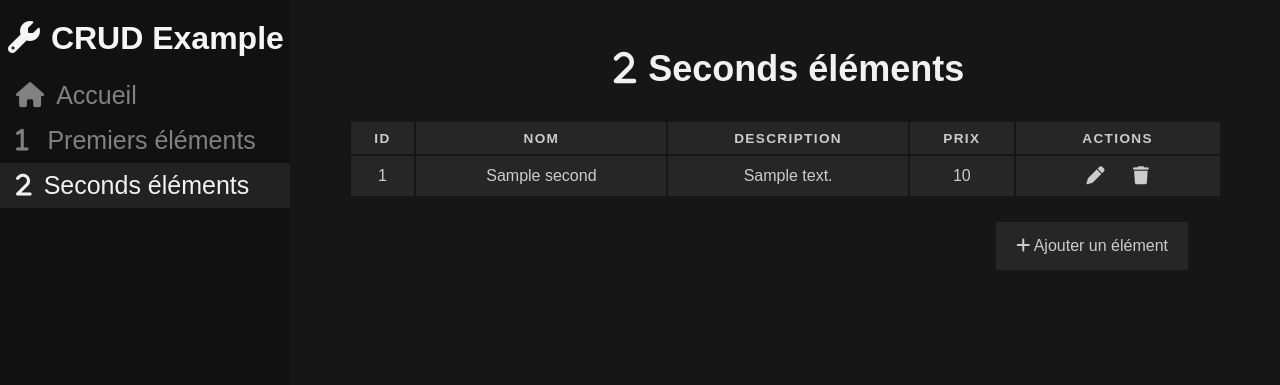
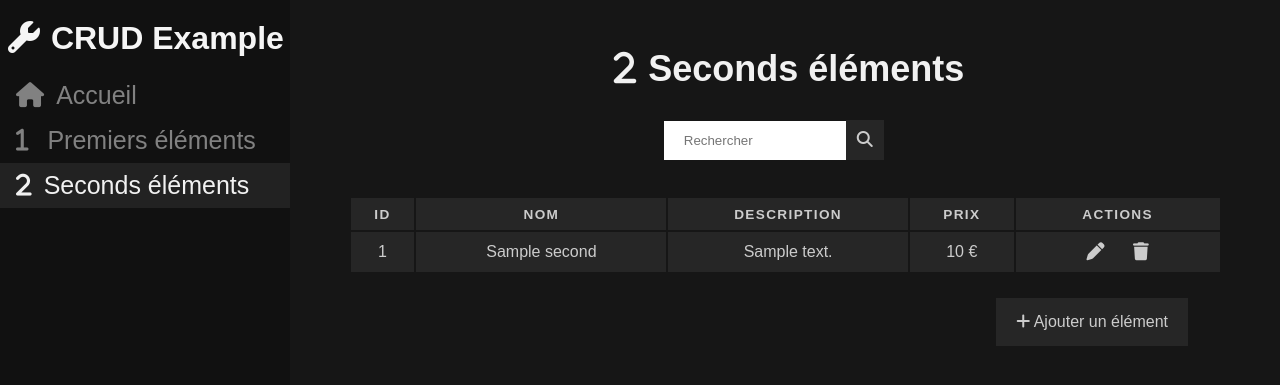
Before and after one commit to Str4ky/crud-example, a PHP site: page /second/?page=1 in a window 1280 px wide. Shown: the top 385 px of the page. Run offline with PHP 8.4, Linux system fonts and the light colour scheme; tables that the repository leaves empty hold one stand-in row (values such as "Sample post").

Commit message:
Add files via upload

```diff
--- a/assets/css/style.css
+++ b/assets/css/style.css
@@ -178,3 +178,31 @@ input[type=text], input[type=number] {
     float: left;
     margin-left: 82px;
 }
+
+.search {
+    align-items: center;
+    width: 25%;
+    margin-left: auto;
+    margin-right: auto;
+}
+
+.search input[type=text] {
+    display: inline-block;
+    box-sizing: border-box;
+    border: none;
+    outline: none;
+    width: 75%;
+}
+
+.search a {
+    display: inline-block;
+    background-color: #262626;
+    color:#ccc;
+    text-decoration: none;
+    padding: 11px;
+}
+
+.search a:hover {
+    background-color: #333333;
+    cursor: pointer;
+}
--- /dev/null
+++ b/assets/js/query.js
@@ -0,0 +1,13 @@
+var search = document.getElementById('search');
+var button = document.getElementById('button');
+
+search.addEventListener("input", updateValue);
+search.addEventListener("keydown", function(e) {
+    if (e.key === "Enter") {
+        window.location.href = "?search=" + e.target.value;
+    }
+});
+
+function updateValue(e) {
+    button.href = "?search=" + e.target.value;
+};
--- a/second/index.php
+++ b/second/index.php
@@ -2,8 +2,8 @@
     #Inclure la base de données
     include("../config/database.php");
 
-    #Rediriger vers la page d'accueil avec une variable de page page si celle-ci n'est pas définie
-    if(!isset($_GET["page"])) {
+    #Rediriger vers la page d'accueil avec une variable de page page si celle-ci n'est pas définie ou si la recherche est vide
+    if(!isset($_GET["page"]) && (!isset($_GET["search"]) || $_GET["search"] == "")) {
         header("Location: ?page=1");
     }
 ?>
@@ -34,6 +34,11 @@
     <div class="main">
         <h1 class="label"><i class="fa-solid fa-2 title-icon"></i> Seconds éléments</h1>
         <br>
+        <div class="search">
+            <!-- Afficher le champ de recherche avec celui-ci si on a déja une recherche en cours -->
+            <input type="text" class="search" placeholder="Rechercher" name="search" id="search" value="<?php if(isset($_GET["search"])) { echo $_GET["search"]; } ?>"><a href="" id="button"><i class="fa-solid fa-search"></i></a>
+        </div>
+        <br><br>
         <table>
         <thead>
         <tr>
@@ -46,7 +51,16 @@
         </thead>
         <?php
             #Définir le nombre d'éléments par page
-            $total = 12;
+            $total = 10;
+            if(isset($_GET["search"])) {
+                #Définir la requête avec la recherche
+                $requete = $cnn->prepare("SELECT * FROM second WHERE name LIKE :search OR description LIKE :search OR price LIKE :search");
+                #Exécuter la requête
+                $requete->execute(['search' => '%'.$_GET["search"].'%']);
+                #Définir le résultat de la requête
+                $resultat = $requete;
+            }
+            else {
                 #Si la page est définie et qu'elle est supérieure à 1
                 if(isset($_GET["page"]) && $_GET["page"] > 1) {
                     #Définir l'ID de l'élément à partir duquel la requête va chercher les éléments
@@ -60,6 +74,7 @@
                 }
                 #Exécuter la requête
                 $resultat = $cnn->query($requete) or die(print_r($bdd->errorInfo()));
+            }
             while($row = $resultat->fetch()){
                 #Afficher les éléments
                 $id = html_entity_decode($row['id']);
@@ -73,7 +88,7 @@
                 <td data-label='ID'>$id</td>
                 <td data-label='Name'>$name</td>
                 <td data-label='Description'>$description</td>
-                <td data-label='Price'>$price</td>
+                <td data-label='Price'>$price €</td>
                 <td data-label='Actions'>
                 <a href='edit?id=$id' class='edit'><i class='fa-solid fa-pen table-icon'></i></a>
                 <a href='delete?id=$id' class='delete'><i class='fa-solid fa-trash table-icon'></i></a>
@@ -126,3 +141,5 @@
     </div>
 </body>
 </html>
+<!-- Inclure le script de recherche -->
+<script src="../assets/js/query.js"></script>
```
Also changed, not shown: first/index.php (+20 -3 lines), assets/img/preview.png. Lines whose indentation alone changed are shown as unchanged.
